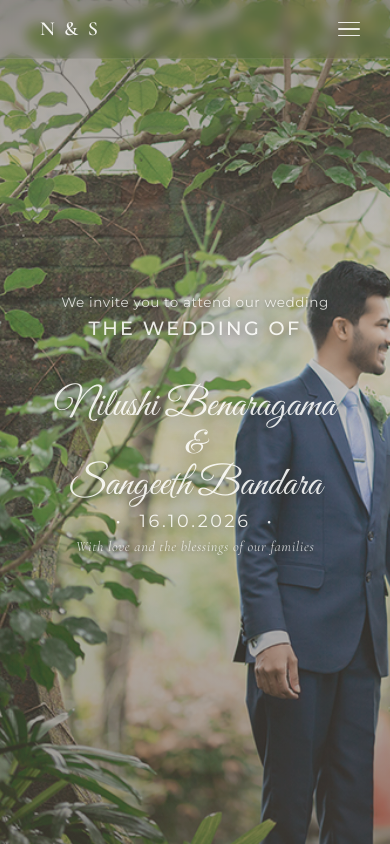
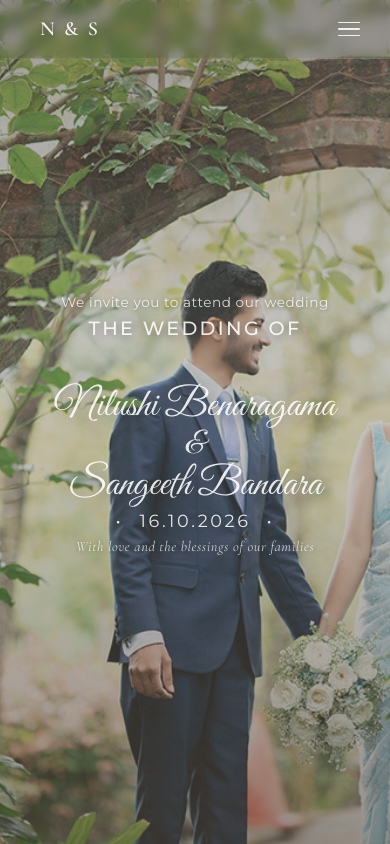
Before and after one commit to Benaragama-003/Wedding-Invitation, a React (Vite) app in the folder Frontend/: page / in a window 390 px wide. Both pictures are taken after a click on the button "OPEN INVITATION". Shown: the top 844 px of the page. Built offline with nearby package versions, Linux system fonts and the light colour scheme; a web font is replaced by a local one.

Commit message:
Revert pixel calculations and restore stable framing for mobile hero images

```diff
--- a/Frontend/src/index.css
+++ b/Frontend/src/index.css
@@ -380,7 +380,7 @@ body {
 .scroll-snap-section-auto { scroll-snap-align: start; }
 
 /* ============================================
-   RESPONSIVE HERO BACKGROUND
+   RESPONSIVE HERO BACKGROUND (LOADING SCREEN)
    ============================================ */
 .bg-hero-responsive {
   background-image: url('/7.jpg');
@@ -388,22 +388,24 @@ body {
   background-position: center 30%;
 }
 
-.bg-hero-main-responsive {
-  /* Shift desktop hero 37.8px to the right */
-  background-position: calc(50% + 37.8px) center !important;
+/* ============================================
+   RESPONSIVE HERO OBJECT (MAIN HERO SCREEN)
+   ============================================ */
+.object-hero-responsive {
+  object-position: center;
 }
 
 @media (max-width: 768px) {
   .bg-hero-responsive {
     /* Zoom in slightly (112% height) to create vertical overflow,
        then align to top (0%) to crop out the bottom dark water.
-       Moved 37.8px to the left per user request */
+       60% horizontally brings both bride and groom perfectly into frame. */
     background-size: auto 112%;
-    background-position: calc(65% - 37.8px) 0%;
+    background-position: 60% 0%;
   }
 
-  .bg-hero-main-responsive {
-    /* Shift mobile hero 37.8px to the right */
-    background-position: calc(30% + 37.8px) center !important;
+  .object-hero-responsive {
+    /* 30% perfectly frames both bodies on the mobile hero screen */
+    object-position: 30% center !important;
   }
 }
--- a/Frontend/src/sections/HeroSection.jsx
+++ b/Frontend/src/sections/HeroSection.jsx
@@ -35,11 +35,11 @@ export default function HeroSection() {
         <img
           src="/16.jpg"
           alt="Wedding couple"
+          className="object-hero-responsive"
           style={{
             width: '100%',
             height: '100%',
             objectFit: 'cover',
-            objectPosition: 'calc(20% + 37.8px) center',
           }}
         />
         {/* Dark gradient overlay for text legibility */}
```
